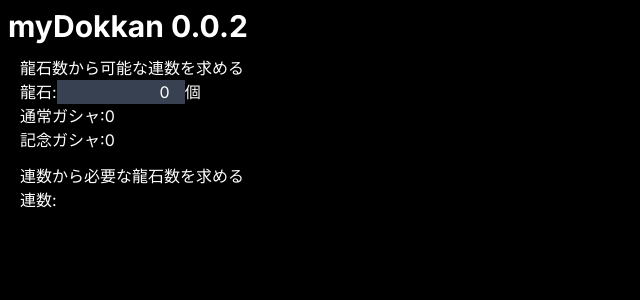
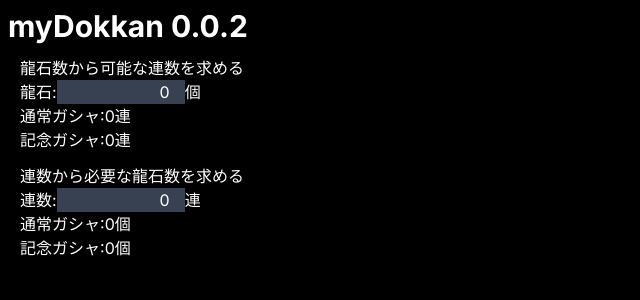
Before and after one commit to baggio4ever/mydokkan, a Next.js app: page / in a window 1280 px wide. Shown: the top 300 px of the page, without its empty margins (0-640 px from the left). Built offline with nearby package versions, Linux system fonts and the light colour scheme.

Commit message:
3連休2日目。

```diff
--- a/app/page.tsx
+++ b/app/page.tsx
@@ -4,6 +4,7 @@ import { Roboto, Noto_Sans } from 'next/font/google';
 import { useState } from 'react';
 //import { useSearchParams } from 'next/navigation';
 //import getConfig from 'next/config';
+import React from 'react';
 
 //const { publicRuntimeConfig } = getConfig();
 
@@ -19,6 +20,7 @@ const BlueCombi = '/images/FKVYrTbakAE-gys.png';
 
 const APP_NAME = 'myDokkan';
 const APP_VERSION = '0.0.2';
+const REACT_VERSION = React.version;
 
 function AppTitleHeaer() {
   return (
@@ -56,20 +58,41 @@ function RensuTable() {
         個
       </div>
       <div>
-        通常ガシャ:{getNormalRensu(ryuseki)}
+        通常ガシャ:{getNormalRensu(ryuseki)}連
       </div>
       <div>
-        記念ガシャ:{getSpRensu(ryuseki)}
+        記念ガシャ:{getSpRensu(ryuseki)}連
       </div>
     </div>
   );
 }
 
 function RyusekiTable() {
+  const [rensu, setRensu] = useState(0);
+
+  function getNormalRyuseki(ren: number): number {
+    return ren*5;
+  }
+  function getSpRyuseki(ren: number): number {
+    const mod = ren % 40;
+    const ret = Math.floor(ren/40)*3*50 + mod*5;
+    return ret;
+  }
+
   return (
     <div>
       <ModeTitle title='連数から必要な龍石数を求める' />
-      連数:
+      <div>
+        連数:
+        <input type='number' value={rensu} onChange={(e) => { console.log(e.target.value); setRensu(parseInt(e.target.value)) }} className='bg-gray-700 text-right w-32'></input>
+        連
+      </div>
+      <div>
+        通常ガシャ:{getNormalRyuseki(rensu)}個
+      </div>
+      <div>
+        記念ガシャ:{getSpRyuseki(rensu)}個
+      </div>
     </div>
   );
 }
```
